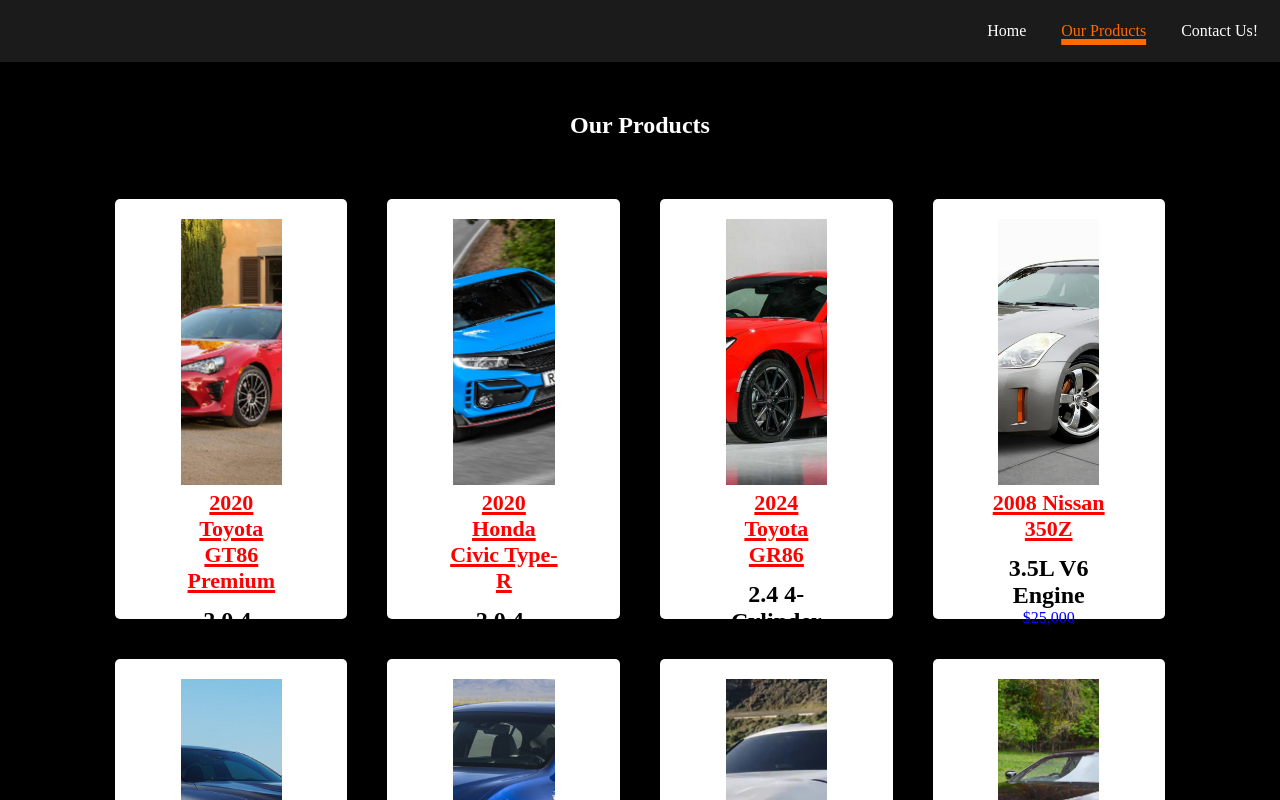
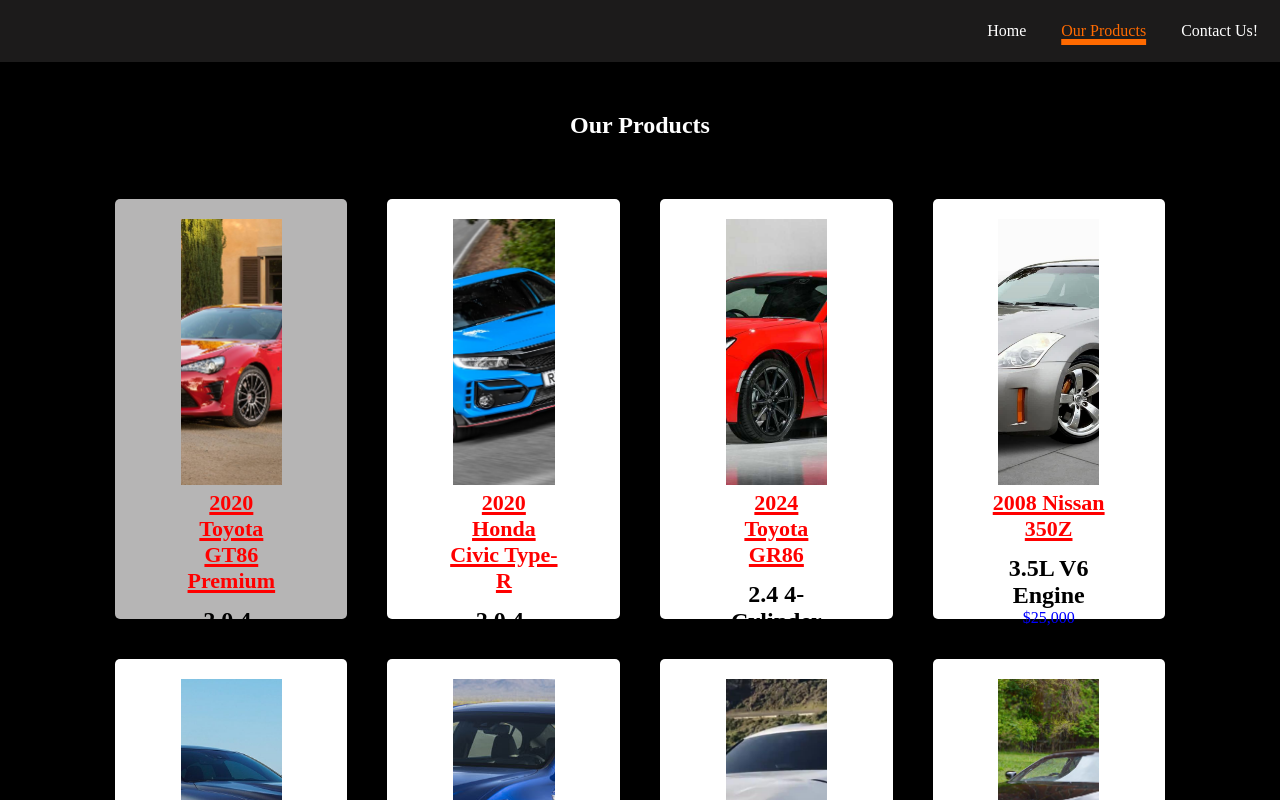
Before and after one commit to kcastr16/e-commerce-c16, a plain HTML site: page html/product.html in a window 1280 px wide. In both pictures the pointer is over the element 231 px from the left and 409 px from the top of the page. Shown: the top 800 px of the page. Drawn offline with Linux system fonts and the light colour scheme; a web font is replaced by a local one.

Commit message:
Added hover to product cards

```diff
--- a/css/products.css
+++ b/css/products.css
@@ -51,6 +51,10 @@ h3 {
     padding: 20px 60px;
 }
 
+.card:hover {
+    background: rgb(182, 181, 181);
+}
+
 .card-heading {
     color: red;
     margin-bottom: .5rem;
```
